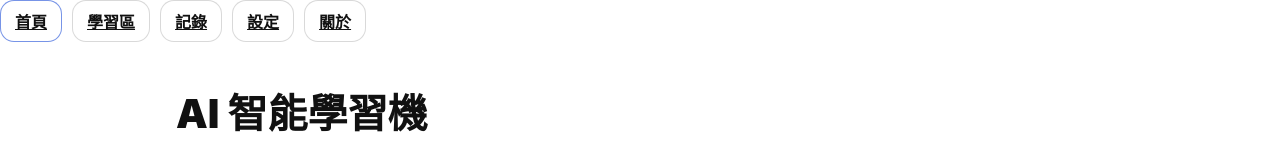
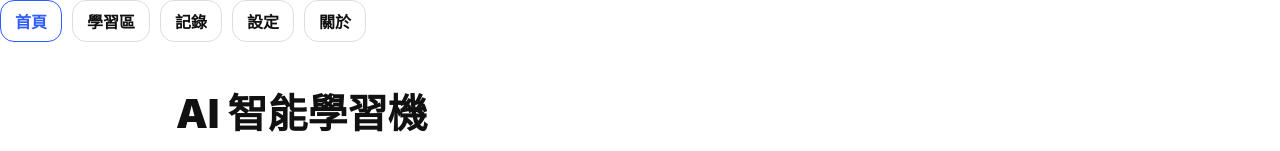
Before and after one commit to boos88978857-svg/ai-intelligent-learning-machine, a Next.js app: page / in a window 1280 px wide. Shown: the top 151 px of the page. Built offline with nearby package versions, Linux system fonts and the light colour scheme.

Commit message:
更新 nav.tsx

```diff
--- a/app/nav.tsx
+++ b/app/nav.tsx
@@ -1,3 +1,4 @@
+// app/nav.tsx
 "use client";
 
 import Link from "next/link";
@@ -7,16 +8,15 @@ import { ui } from "./ui";
 const items = [
   { href: "/", label: "首頁" },
   { href: "/practice", label: "學習區" },
-  { href: "/records", label: "記錄" },
+  { href: "/record", label: "記錄" },
   { href: "/settings", label: "設定" },
   { href: "/about", label: "關於" },
 ];
 
 export default function Nav() {
   const pathname = usePathname();
-
   return (
-    <nav style={ui.navBar}>
+    <div style={ui.navBar}>
       {items.map((it) => {
         const active = pathname === it.href;
         return (
@@ -25,13 +25,15 @@ export default function Nav() {
             href={it.href}
             style={{
               ...ui.navBtn,
-              borderColor: active ? "rgba(29,78,216,0.6)" : "rgba(0,0,0,0.15)",
+              ...(active ? ui.navBtnActive : {}),
+              textDecoration: "none",
+              display: "inline-block",
             }}
           >
             {it.label}
           </Link>
         );
       })}
-    </nav>
+    </div>
   );
 }
```
